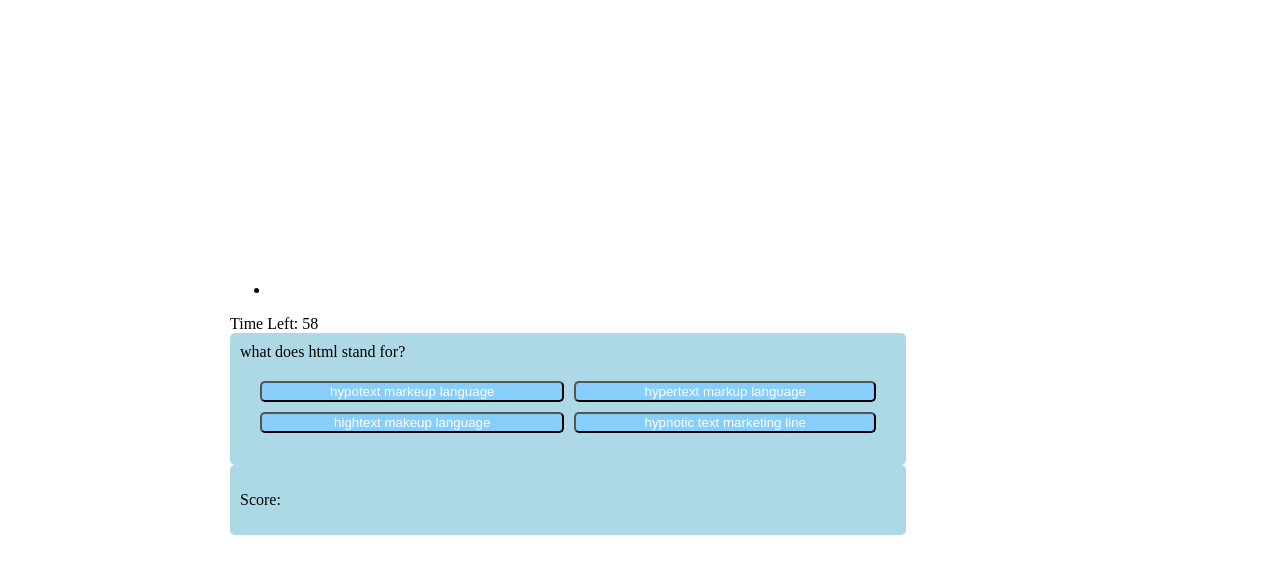
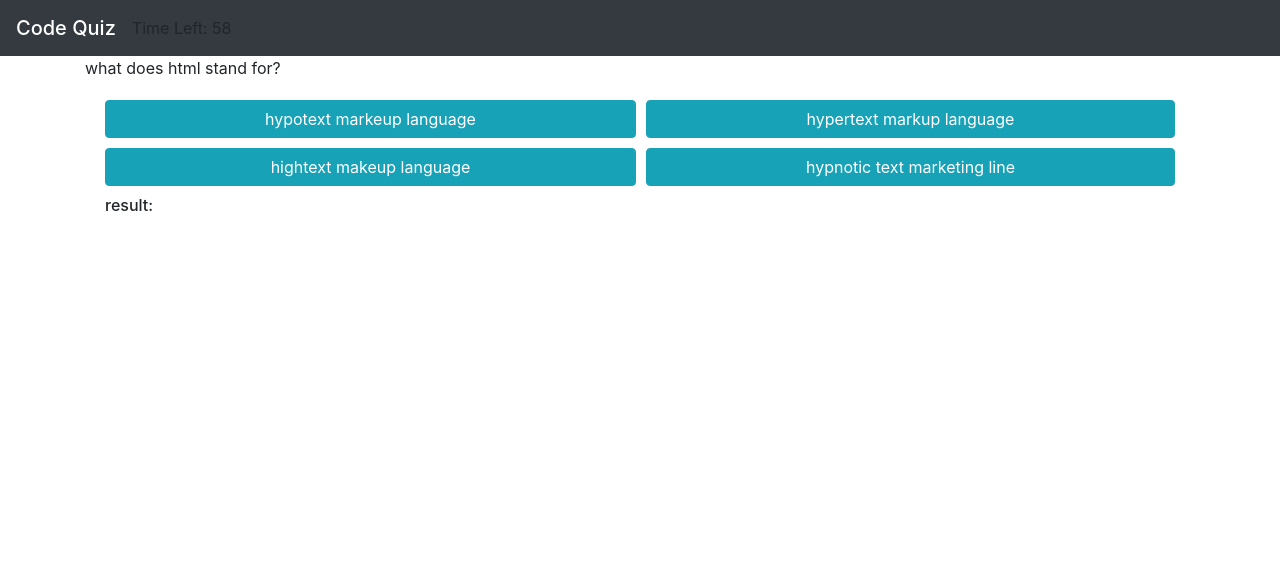
Before and after one commit to kirtanaaaaaa/hw-4-codequiz, a plain HTML site: page index.html in a window 1280 px wide. Both pictures are taken after a click on the button "Start". Drawn offline with nearby package versions, Linux system fonts and the light colour scheme.

Commit message:
updating

```diff
--- a/index.html
+++ b/index.html
@@ -4,72 +4,48 @@
   <meta charset="UTF-8">
   <meta name="viewport" content="width=device-width, initial-scale=1.0">
   <meta http-equiv="X-UA-Compatible" content="ie=edge">
-
+  <title>Code Quiz!</title>
   <link href = "style.css" rel= "stylesheet">
-
-  <title> Code Quiz! </title>
+  <link rel="stylesheet" href="https://stackpath.bootstrapcdn.com/bootstrap/4.4.1/css/bootstrap.min.css" integrity="sha384-Vkoo8x4CGsO3+Hhxv8T/Q5PaXtkKtu6ug5TOeNV6gBiFeWPGFN9MuhOf23Q9Ifjh" crossorigin="anonymous">
 </head>
-
 <body>
-    <div class="navbarHeader">
-        <nav class="navbar navbar-expand-lg navbar-light bg-light">
-            <div class="collapse navbar-collapse" id="navbarText">
-                <ul class="navbar-nav mr-auto">
-                    <li class="nav-item active">
-                        <a onclick="renderEnd()" class="nav-link" href=""><span
-                                class="sr-only"></span></a>
-                    </li>
-                </ul>
-                <div class="navbar-texttext-dark time">
+    <nav class="navbar navbar-expand-lg navbar-dark bg-dark">
+        <span class="navbar-brand mb-0 h1">Code Quiz</span>
+        <div class="navbar-texttext-light time" id="timer">
             Time Left:
         </div>
-            </div>
       </nav>
-
-    <div class ="row">
-        <h3 id="instructions">Click on start!</h3>
+    <div class="jumbotron" id = "intro">
+        <h1 class="display-4" id = "welcome">Welcome to the code quiz!</h1>
+        <p class="lead" id = "directions">Click start below to begin.If you answer incorrectly, time will be subtracted.</p>
+        <hr class="my-4">
+        <p id = "directions"> Goodluck! </p>
+        <button type = "button" class = "btn btn-info btn-lg" id = "start-btn"> Start</button>
     </div>
     <div class = "container">
         <div id = "question-container" class = "hide">
             <div id = "question"> Question </div>
-            <div id = "answer-btn" class = "btn-grid">
-                <button class = "btn" id = "answerOne"> Answer 1</button>
-                <button class = "btn" id = "answerTwo"> Answer 2</button>
-                <button class = "btn" id = "answerThree"> Answer 3</button>
-                <button class = "btn" id = "answerFour"> Answer 4</button>
-            </div>
-            <div class="result-div">
-                <h4 class="result-h4"></h4>
+            <div id ="answer" class = "btn-grid">
+                <button type="button" class="btn btn-info" id="A" onclick = "checkAnswer('A')">A</button>
+                <button type="button" class="btn btn-info" id="B" onclick = "checkAnswer('B')">B</button>
+                <button type="button" class="btn btn-info" id="C" onclick = "checkAnswer('C')">C</button>
+                <button type="button" class="btn btn-info" id="D" onclick = "checkAnswer('D')">D</button>
+                <h6 id = "result" > result: </h6>
             </div>
         </div>
-            <button id = "start-btn" class="start-btn btn"> Start </button>
+     <div class="card-body" id = "score" style = "display :none"> score:</div>
+
+    <div class="card" id = "highscore" style = "display : none">
+        <h5 class="card-header">Finished Quiz</h5>
+        <div class="card-body">
+          <p class="card-text" id = "finalscore"> Final score:</p>
         </div>
-
-        <div class="container mt-5">
-            <div class="row">
-                <div class="col-6 ml-auto text-center">
-                    <div class="card">
-                        <p id="scoreBoard"></p>
-                        <div class="card-body">
-                            <p class="card-text">Score:</p>
-                        </div>
-                    </div>
-                </div>
-
-            </div>
-        </div>
-
-
-            <div id="highscores" style = "display : none">
-                <h2>Quiz Complete</h2>
-                <h3 id="finalScore"></h3>
         <form>
             <div class="form-group">
-                        <label for="userName">Enter Your Name</label>
-                        <input type="text" class="form-control" id="userName">
+                <label for="name">Enter Name</label>
+                <input type="text" class="form-control" id="name">
             </div>
         </form>
-            </div>
       </div>
 
       <script src="./script.js"></script>
--- a/script.js
+++ b/script.js
@@ -1,113 +1,127 @@
+var timer = document.getElementById('timer');
+var intro = document.getElementById('intro');
 var startButton = document.getElementById('start-btn');
-var questionContainerElement = document.getElementById('question-container');
-var questionElement = document.getElementById('question');
-var instructions = document.getElementById('instructions');
-var answerButton = document.getElementById('answer-btn');
-var answerOne = document.getElementById('answerOne');
-var answerTwo = document.getElementById('answerTwo');
-var answerThree = document.getElementById('answerThree');
-var answerFour = document.getElementById('answerFour');
-var scoreDiv = document.getElementById("scoreDiv");
-var scoreDisplay = document.getElementById("score");
-var scoreTitle = document.getElementById("scoreTitle");
-var highscores = document.getElementById("highscores");
-var scoreBoard = document.getElementById('scoreBoard');
-var quizTime= 60;
-var questionCounter = 0;
-var score = 0;
+var questionContainer = document.getElementById('question-container');
+var question = document.getElementById('question');
+var answer = document.getElementById('answer');
+var A = document.getElementById('A');
+var B = document.getElementById('B');
+var C = document.getElementById('C');
+var D = document.getElementById('D');
+var result = document.getElementById('result');
+var score = document.getElementById('score');
+var highscore = document.getElementById('highscore');
+var finalscore = document.getElementById('finalscore');
+var name = document.getElementById('name');
 
 var questions = [
         {
             questionOption: "what does html stand for?",
-        options: ["hypotext markeup language", "hypertext markup language", "hightext makeup language", "hypnotic text marketing line"],
-        answer: "hypertext markup language",
+            A: "hypotext markeup language",
+            B: "hypertext markup language",
+            C: "hightext makeup language",
+            D: "hypnotic text marketing line",
+            correct: "B"
         },
         {
             questionOption: "what does CSS stand for?",
-        options: ["cascading style sheet", "cool super style", "coding style sheet", "crazy silly soup"],
-        answer: "cascading style sheet",
+            A: "cascading style sheet",
+            B: "cool super style",
+            C: "coding style sheet",
+            D: "crazy silly soup",
+            correct: "A"
         },
         {
             questionOption: "what is the proper syntax to write a function named Apples?",
-        options: ["function = Apples", "function: Apples", "function Apples()", "function Apples"],
-        answer: "function Apples()",
-    }
+            A: "function = Apples",
+            B: "function: Apples",
+            C: "function Apples()",
+            D: "function Apples",
+            correct: "C"
+        },
+        {
+            questionOption: "which is considered a 'real programming language'?",
+            A: "HTML",
+            B: "CSS",
+            C: "javascript",
+            D: "APIs",
+            correct: "C"
+        },
+        {
+            questionOption: "How do you link html and javascript together?",
+            A: "src= './script.js' ",
+            B: "src= javascript",
+            C: "javascript!",
+            D: "js.script = src",
+            correct: "A"
+        },
+]
 
-];
+startButton.addEventListener('click', startGame);
 
-startButton.addEventListener('click', startGame)
-
-var timeElement = document.querySelector(".time");
-var secondsLeft = 60;
+var timeLeft = 60;
+var questionCounter = 0;
+var lastQuestion = questions.length - 1;
 
 function startGame(){
-    startButton.classList.add('hide')
-    questionContainerElement.classList.remove('hide')
-    instructions.classList.add('hide')
+    intro.classList.add('hide')
+    questionContainer.classList.remove('hide')
     var timerInterval = setInterval(
         function () {
-            secondsLeft--;
-            timeElement.textContent = "Time Left: " + secondsLeft;
-            if (secondsLeft === 0) {
+            timeLeft--;
+            timer.textContent = "Time Left: " + timeLeft;
+            if (timeLeft === 0) {
                 clearInterval(timerInterval);
             }
         }
         , 1000);
-        showQuestion()
 }
 
-function showQuestion() {
+showQuestions();
 
-    document.getElementById("question").textContent = questions[questionCounter].questionOption;
-    document.getElementById("answerOne").textContent = questions[questionCounter].options[0];
-    document.getElementById("answerTwo").textContent = questions[questionCounter].options[1];
-    document.getElementById("answerThree").textContent = questions[questionCounter].options[2];
-    document.getElementById("answerFour").textContent = questions[questionCounter].options[3];
-
-answerButton.addEventListener('click', nextQuestion)
+function showQuestions(){
+    var ques = questions[questionCounter];
+    question.textContent = ques.questionOption;
+    A.textContent = ques.A;
+    B.textContent = ques.B;
+    C.textContent = ques.C;
+    D.textContent = ques.D;
 }
 
-function nextQuestion(){
-    answerTwo.addEventListener('click', function () {
+var score = 0;
+function checkAnswer(answer){
+    if(questions[questionCounter].correct == answer){
+        score++;
+        console.log ("correct");
+        result.textContent = "correct!"
+    }else{
+        console.log("wrong");
+        result.textContent = "wrong :/ "
+        answerIsWrong();
+    }
+    if (questionCounter < lastQuestion){
+        questionCounter++;
+        showQuestions();
+    }else{
+        endQuiz();
+    }
+}
 
-         if (questionCounter == 0) {
-            score++;
-            document.getElementById("scoreBoard").textContent = scoreBoard.toString();
+function answerIsWrong(){
+    timeLeft -= 10;
+    if (questionCounter > lastQuestion) {
+        endQuiz();
+    }
+    if (questionCounter < lastQuestion){
         questionCounter++;
-            showQuestion();
-        } else {
-            secondsLeft-= 10;
-            document.getElementById("scoreBoard").textContent = scoreBoard.toString();
-            questionCounter++;
-            showQuestion();
+        showQuestions();
     }
-    })
-    answerOne.addEventListener('click', function () {
-
-        if (questionCounter == 1) {
-            score++;
-            document.getElementById("scoreBoard").textContent = scoreBoard.toString();
-            questionCounter++;
-            showQuestion();
-        } else {
-            secondsLeft-= 10;
-            document.getElementById("scoreBoard").textContent = scoreBoard.toString();
-            questionCounter++;
-            showQuestion();
 }
-    })
-    answerThree.addEventListener('click', function () {
-
-        if (questionCounter == 2) {
-            score++;
-            document.getElementById("scoreBoard").textContent = scoreBoard.toString();
-            questionCounter++;
-            showQuestion();
-        } else {
-            secondsLeft-=10;
-            document.getElementById("scoreBoard").textContent = scoreBoard.toString();
-            questionCounter++;
-            showQuestion();
+function endQuiz(){
+    questionContainer.classList.add('hide')
+    highscore.style.display = "block";
+    finalscore.textContent = "Final score: " + timeLeft;
+    console.log("you finished");
+    localStorage.setItem("name",name.textContent);
+    localStorage.setItem("highscore", score);
 }
-    })
-}
--- a/style.css
+++ b/style.css
@@ -1,17 +1,5 @@
-body{
-    padding: 0;
-    margin: 0;
-    display: flex;
-    height: 100vh;
-    justify-content: center;
-    align-items: center;
-}
-.container {
-    width: 800px;
-    max-width: 80%;
-    background-color: lightblue;
-    border-radius: 5px;
-    padding: 10px;
+.hide {
+    display:none;
 }
 
 .btn-grid {
@@ -20,30 +8,3 @@ body{
     gap: 10px;
     margin: 20px;
 }
-
-.btn {
-    background-color: lightskyblue;
-    color: white;
-    outline: none;
-    border-radius: 5px;
-}
-
-.btn:hover {
-    border-color: lightblue;
-}
-
-.start-btn, .next-btn{
-    font-size: 1.0rem;
-    font-weight: bold;
-    padding: 10px 20px;
-}
-
-.controls {
-    display: flex;
-    justify-content: center;
-    align-items: center;
-}
-
-.hide {
-    display:none;
-}
```
Lines whose indentation alone changed are shown as unchanged.
